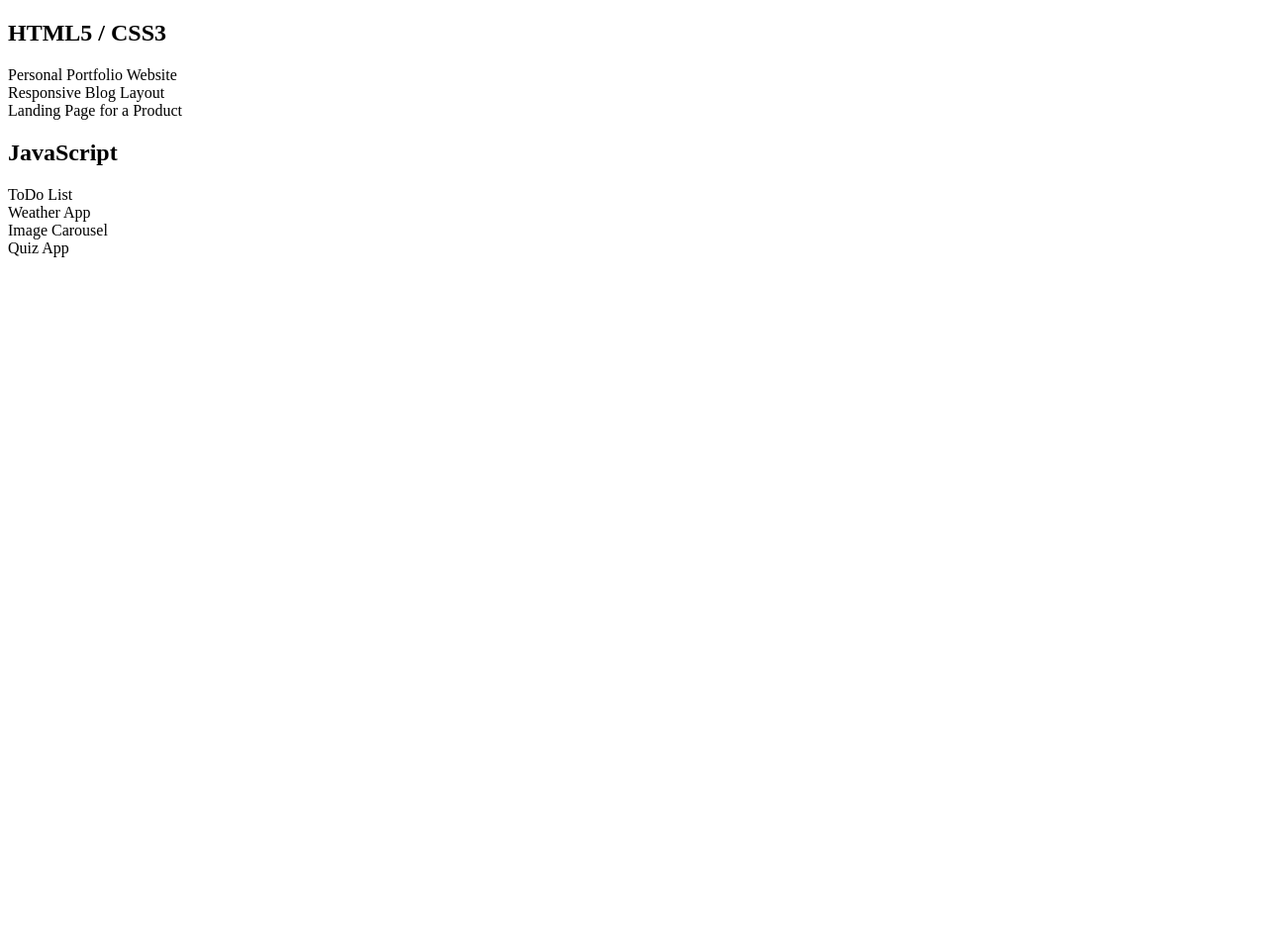
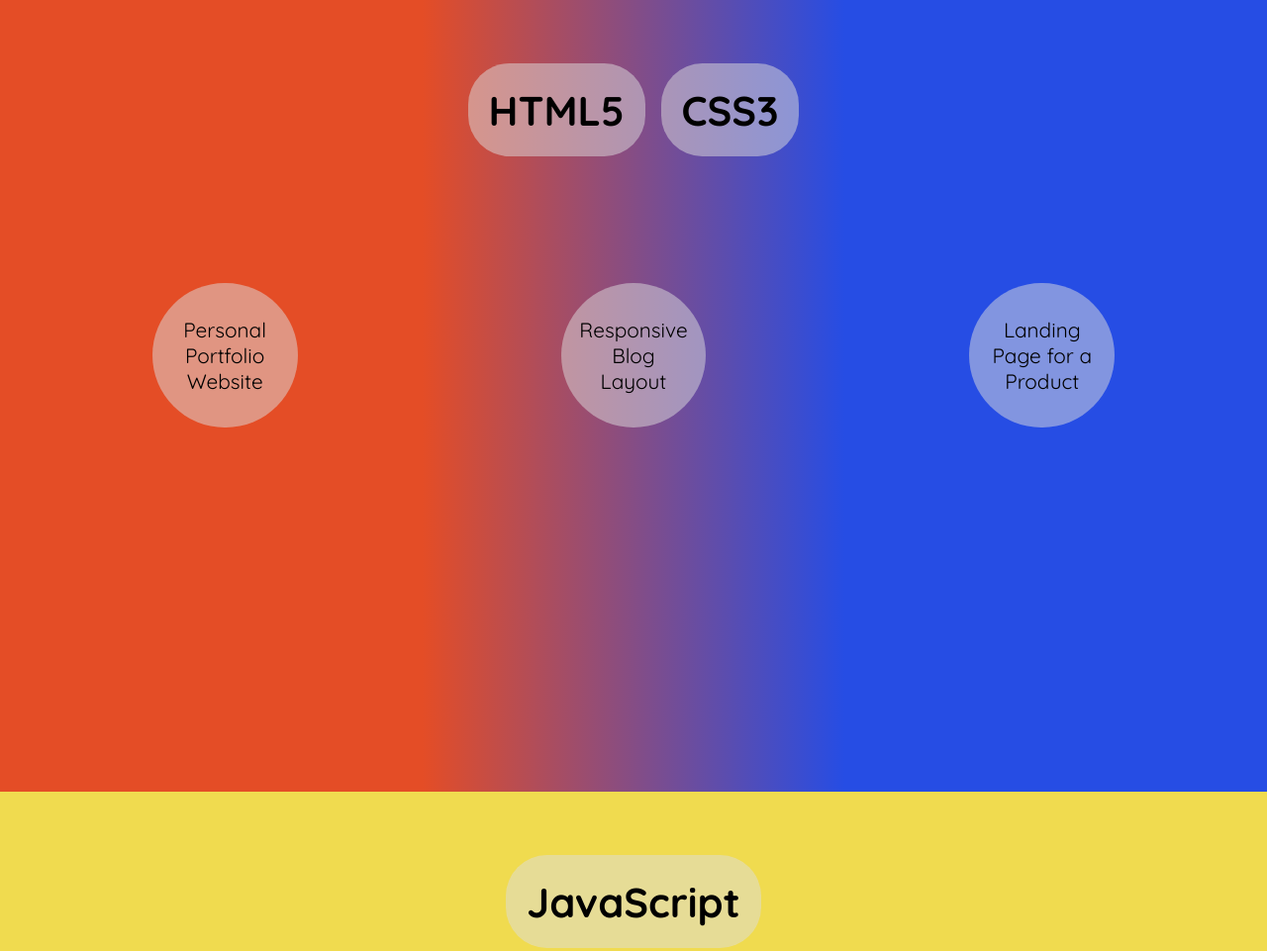
Before and after one commit to cinekfarmer/small_projects, a plain HTML site: page index.html in a window 1280 px wide. Shown: the top 961 px of the page at 99% size. Before the commit the page ends 800 px from the top, so only its background shows below. Drawn offline with Linux system fonts and the light colour scheme.

Commit message:
Static style is ready. Elements placing, colours and fonts are defined. Now animations and reactions can be added.

```diff
--- a/hub-style.css
+++ b/hub-style.css
@@ -0,0 +1,58 @@
+* {
+    box-sizing: border-box;
+    margin: 0;
+}
+
+body {
+    font-size: 1.3em;
+    font-family: "Quicksand", sans-serif;
+}
+
+.sections {
+    min-height: 100svh;
+    padding: 1em;
+}
+
+.section__header {
+    display: flex;
+    gap: 1rem;
+    justify-content: center;
+    margin: 2.7rem;
+}
+
+.section__title, .section__project {
+    background-color: rgba(221, 221, 221,50%);
+}
+
+.section__title {
+    font-size: 2em;
+    padding: .5em;
+    border-radius: 1em;
+}
+
+.section__projects {
+    display: grid;
+    justify-items: center;
+    margin: 8rem 2rem;
+    gap: 4rem;
+    grid-template-columns: repeat(auto-fit, minmax(10em, 1fr));
+}
+
+.section__project {
+    display: flex;
+    align-items: center;
+    justify-content: center;
+    text-align: center;
+    padding: 1em;
+    height: 7.05em;
+    width: 7.05em;
+    border-radius: 50%;
+}
+
+.section__html-css {
+    background-image: linear-gradient(to right, #e44d26, #e44d26, #264de4, #264de4);
+}
+
+.section__js {
+    background-color: #f0db4f;
+}
--- a/index.html
+++ b/index.html
@@ -9,19 +9,27 @@
     <meta name="author" content="cinekfarmer">
 
     <link rel="stylesheet" href="hub-style.css">
+    <link rel="preconnect" href="https://fonts.googleapis.com">
+    <link rel="preconnect" href="https://fonts.gstatic.com" crossorigin>
+    <link href="https://fonts.googleapis.com/css2?family=Quicksand:wght@300..700&display=swap" rel="stylesheet">
 </head>
 <body>
     <main>
         <section class="sections section__html-css">
-            <h1 class="section__title">HTML5 / CSS3</h1>
+            <header class="section__header">
+                <h1 class="section__title">HTML5</h1>
+                <h1 class="section__title">CSS3</h1>
+            </header>
             <article class="section__projects">
                 <div class="section__project">Personal Portfolio Website</div>
                 <div class="section__project">Responsive Blog Layout</div>
                 <div class="section__project">Landing Page for a Product</div>
             </article>
         </section>
-        <section class="section section__js">
-            <h1 class="section__title">JavaScript</h1>
+        <section class="sections section__js">
+            <header class="section__header">
+                <h1 class="section__title">JavaScript</h1>
+            </header>
             <article class="section__projects">
                 <div class="section__project">ToDo List</div>
                 <div class="section__project">Weather App</div>
```
